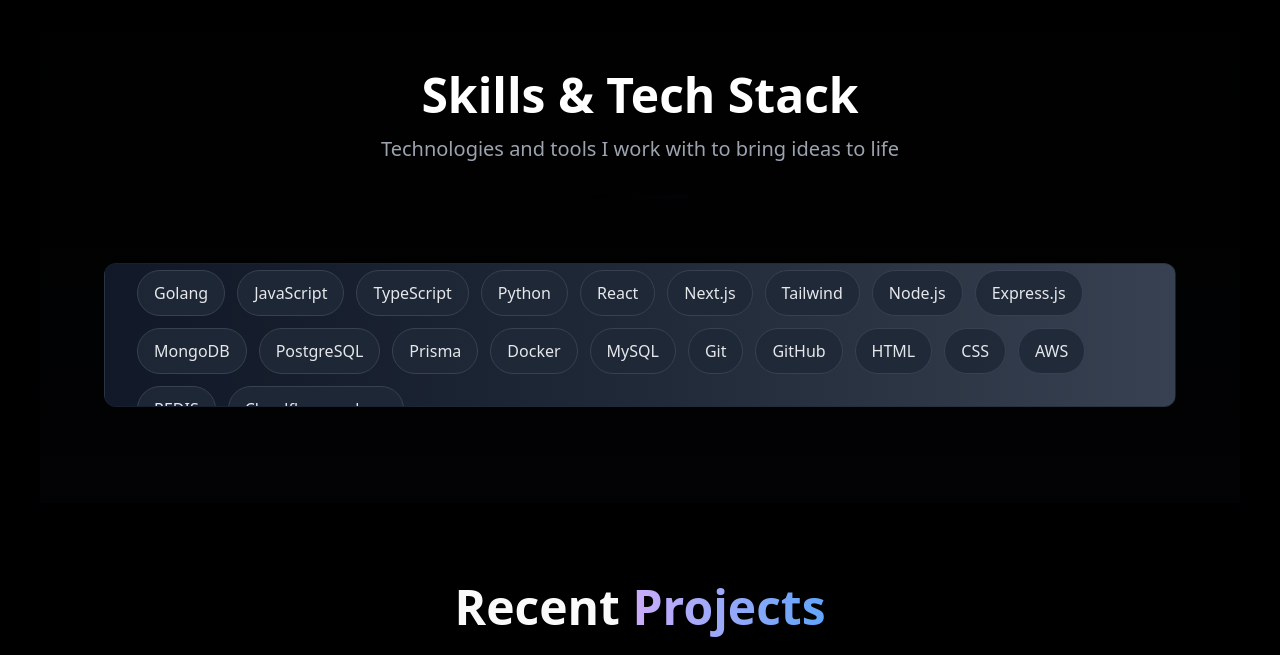
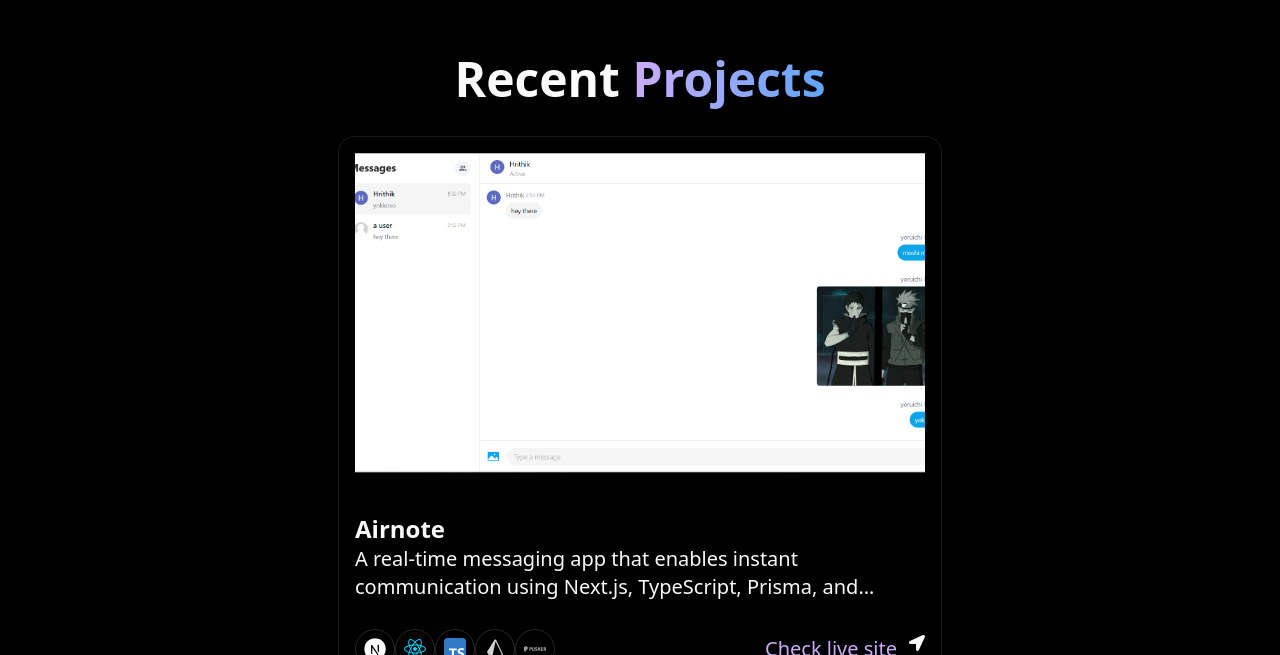
Before and after one commit to hrithik210/portfolio, a Next.js app: page / in a window 1280 px wide. Shown: the part 825-1480 px from the top of the page. Built offline with nearby package versions, Linux system fonts and the light colour scheme.

Commit message:
dope bento grid

```diff
--- a/app/page.tsx
+++ b/app/page.tsx
@@ -15,7 +15,7 @@
 
         <Hero />
         <RecentProjects />
-
+        <Grid />
         <Footer />
       </div>
     </main>
--- a/components/Hero.tsx
+++ b/components/Hero.tsx
@@ -3,8 +3,7 @@
 import { FileText, Github, Linkedin, Mail, Twitter } from "lucide-react"
 import { IconBrandLeetcode } from "@tabler/icons-react"
 import Image from "next/image"
-import { BentoGrid, BentoGridItem } from './ui/Bento-grid'
-import { gridItems } from '@/data/grid-items'
+import Grid from "./Grid"
 
 const socialLinks = [
   {
@@ -122,41 +121,6 @@
         </div>
       </section>
 
-      {/* Skills Section */}
-      <section className="relative py-24 bg-gradient-to-b from-black to-gray-900/10">
-        <div className="max-w-7xl mx-auto px-4 sm:px-6 lg:px-8">
-
-          {/* Section Header */}
-          <div className="text-center mb-16">
-            <h3 className="text-4xl md:text-5xl font-bold text-white mb-4">
-              Skills & Tech Stack
-            </h3>
-            <p className="text-xl text-gray-400 mb-8 max-w-2xl mx-auto">
-              Technologies and tools I work with to bring ideas to life
-            </p>
-            <div className="w-24 h-1 bg-gradient-to-r from-purple-500 to-blue-500 mx-auto rounded-full" />
-          </div>
-
-          {/* Skills Grid */}
-          <div className="max-w-6xl mx-auto">
-            <BentoGrid className="grid-cols-2 md:grid-cols-3 lg:grid-cols-4 gap-6">
-              {gridItems.map(({id, title, className, imgClassName, titleClassName, img, spareImg}) => (
-                <BentoGridItem
-                  id={id}
-                  key={id}
-                  title={title}
-                  description=""
-                  className={`${className} h-32 md:h-36 bg-gray-900/30 border border-gray-800/50 hover:border-purple-500/30 transition-all duration-300 hover:bg-gray-800/30 hover:scale-105 backdrop-blur-sm rounded-xl`}
-                  img={img}
-                  imgClassName={`${imgClassName} opacity-70 group-hover:opacity-90 transition-opacity`}
-                  titleClassName={`${titleClassName} text-base md:text-lg font-medium text-gray-200 group-hover:text-purple-300 transition-colors`}
-                  spareImg={spareImg}
-                />
-              ))}
-            </BentoGrid>
-          </div>
-        </div>
-      </section>
     </div>
   )
 }
--- a/components/ui/Bento-grid.tsx
+++ b/components/ui/Bento-grid.tsx
@@ -42,61 +42,124 @@
     <div
       className={cn(
         `w-full relative overflow-hidden
-        rounded-3xl group/bento hover:shadow-xl
-        transition duration-200 shadow-input dark:shadow-none justify-between flex flex-col
-        border border-gray-700/50`,
+         rounded-2xl group/bento hover:shadow-2xl hover:shadow-red-900/20
+         transition-all duration-500 shadow-xl shadow-black/60 justify-between flex flex-col
+         border border-red-900/30 hover:border-red-500/50 backdrop-blur-sm
+         before:absolute before:inset-0 before:bg-gradient-to-br before:from-red-900/5 before:to-black/20 before:opacity-0 hover:before:opacity-100 before:transition-opacity before:duration-500`,
         className
       )}
       style={{
-        background: 'rgb(17,24,39)',
-        backgroundImage: 'linear-gradient(90deg, rgba(17,24,39,1) 0%, rgba(31,41,55,1) 50%, rgba(55,65,81,1) 100%)',
+        background: 'linear-gradient(135deg, #0a0a0a 0%, #1a0a0a 25%, #2a0f0f 50%, #1a0505 75%, #0a0a0a 100%)',
+        backgroundSize: '400% 400%',
+        animation: 'gradientShift 8s ease infinite',
         minHeight: 'auto'
       }}
     >
-      <div className="w-full h-full">
+      <style jsx>{`
+        @keyframes gradientShift {
+          0%, 100% { background-position: 0% 50%; }
+          50% { background-position: 100% 50%; }
+        }
+        @keyframes pulse {
+          0%, 100% { opacity: 0.3; }
+          50% { opacity: 0.8; }
+        }
+        @keyframes flicker {
+          0%, 100% { opacity: 1; }
+          25% { opacity: 0.8; }
+          50% { opacity: 0.9; }
+          75% { opacity: 0.7; }
+        }
+      `}</style>
+
+      {/* Animated border glow */}
+      <div className="absolute inset-0 rounded-2xl opacity-0 group-hover/bento:opacity-100 transition-opacity duration-500">
+        <div className="absolute inset-0 rounded-2xl bg-gradient-to-r from-red-600/20 via-orange-500/20 to-red-600/20 blur-sm animate-pulse"></div>
+      </div>
+
+      <div className="w-full h-full relative z-10">
         <div className={cn(
           titleClassName,
-          'group-hover/bento:translate-x-2 transition duration-200 relative flex flex-col w-full h-full px-4 sm:px-6 md:px-8 py-8 sm:py-10'
+          'group-hover/bento:translate-x-2 transition-all duration-500 relative flex flex-col w-full h-full px-4 sm:px-6 md:px-8 py-8 sm:py-10'
         )}>
-          <div className="font-sans font-extralight text-gray-300 text-sm md:text-sm lg:text-base z-10">
+          <div className="font-mono font-light text-red-300/80 text-sm md:text-sm lg:text-base z-10 tracking-wider uppercase">
             {description}
           </div>
-          <div className="font-sans font-bold text-white text-lg lg:text-2xl z-10 mb-6">
+          <div
+            className="font-mono font-bold text-red-100 text-lg lg:text-2xl z-10 mb-6 tracking-tight"
+            style={{
+              textShadow: '0 0 10px rgba(239, 68, 68, 0.3), 0 0 20px rgba(239, 68, 68, 0.1)',
+              animation: 'flicker 3s ease-in-out infinite'
+            }}
+          >
             {title}
           </div>
+
           {id === 3 && (
             <div className="w-full mt-auto relative">
-              {/* Glow effect background */}
+              {/* Enhanced glow background with multiple layers */}
               {hoveredSkill && (
-                <div className="absolute inset-0 bg-indigo-500/10 blur-xl rounded-3xl transition-all duration-300 z-0"></div>
+                <>
+                  <div className="absolute inset-0 bg-red-600/15 blur-2xl rounded-3xl transition-all duration-500 z-0 animate-pulse"></div>
+                  <div className="absolute inset-0 bg-orange-500/10 blur-xl rounded-2xl transition-all duration-300 z-0"></div>
+                </>
               )}
 
+              {/* Animated grid pattern background */}
+              <div
+                className="absolute inset-0 opacity-10"
+                style={{
+                  backgroundImage: `radial-gradient(circle at 2px 2px, rgba(239, 68, 68, 0.3) 1px, transparent 0)`,
+                  backgroundSize: '20px 20px',
+                  animation: 'pulse 4s ease-in-out infinite'
+                }}
+              ></div>
+
               <div className="flex flex-wrap gap-2.5 sm:gap-3 relative z-10">
-                {skills.map((skill) => (
+                {skills.map((skill, index) => (
                   <span
                     key={skill}
-                    className={`py-2.5 px-4 text-sm lg:text-base
-                      rounded-full whitespace-nowrap
-                      transition-all duration-300 transform
-                      ${hoveredSkill === skill
-                        ? 'bg-gradient-to-r from-indigo-400 to-purple-500 text-white scale-110 shadow-md shadow-indigo-500/20 font-medium border-none'
-                        : 'bg-[#1f2937]/90 text-gray-200 border border-gray-700 hover:border-indigo-400/30'}
-                      ${hoveredSkill && hoveredSkill !== skill ? 'opacity-50' : 'opacity-100'}
+                    className={`py-3 px-5 text-sm lg:text-base font-mono
+                     rounded-xl whitespace-nowrap cursor-pointer
+                     transition-all duration-500 transform relative overflow-hidden
+                     ${hoveredSkill === skill
+                       ? 'bg-gradient-to-r from-red-600 via-orange-500 to-red-600 text-white scale-110 shadow-lg shadow-red-500/40 font-bold border border-red-400/50 animate-pulse'
+                       : 'bg-black/60 text-red-200/90 border border-red-900/40 hover:border-red-600/60 backdrop-blur-sm hover:bg-red-950/30'}
+                     ${hoveredSkill && hoveredSkill !== skill ? 'opacity-40 scale-95' : 'opacity-100'}
                     `}
+                    style={{
+                      animationDelay: `${index * 0.1}s`,
+                      textShadow: hoveredSkill === skill ? '0 0 8px rgba(255, 255, 255, 0.8)' : 'none'
+                    }}
                     onMouseEnter={() => setHoveredSkill(skill)}
                     onMouseLeave={() => setHoveredSkill(null)}
                   >
-                    {skill}
+                    {/* Glitch effect overlay for hovered skill */}
+                    {hoveredSkill === skill && (
+                      <div className="absolute inset-0 bg-gradient-to-r from-transparent via-white/10 to-transparent animate-pulse"></div>
+                    )}
+                    <span className="relative z-10">{skill}</span>
                   </span>
                 ))}
               </div>
 
-              {/* Bottom glow line */}
-              <div className="h-px w-full mt-6 bg-gradient-to-r from-transparent via-indigo-400/30 to-transparent"></div>
+              {/* Enhanced bottom effects */}
+              <div className="relative mt-8">
+                <div className="h-px w-full bg-gradient-to-r from-transparent via-red-500/60 to-transparent"></div>
+                <div className="h-px w-full mt-1 bg-gradient-to-r from-transparent via-orange-400/30 to-transparent blur-sm"></div>
+                {/* Flickering accent dots */}
+                <div className="absolute left-1/4 -top-1 w-1 h-1 bg-red-400 rounded-full animate-pulse"></div>
+                <div className="absolute right-1/3 -top-1 w-1 h-1 bg-orange-400 rounded-full animate-pulse" style={{ animationDelay: '1s' }}></div>
+                <div className="absolute left-3/4 -top-1 w-1 h-1 bg-red-300 rounded-full animate-pulse" style={{ animationDelay: '2s' }}></div>
+              </div>
             </div>
           )}
         </div>
       </div>
+
+      {/* Corner accent lines */}
+      <div className="absolute top-4 left-4 w-6 h-6 border-l-2 border-t-2 border-red-500/40 opacity-0 group-hover/bento:opacity-100 transition-opacity duration-500"></div>
+      <div className="absolute bottom-4 right-4 w-6 h-6 border-r-2 border-b-2 border-red-500/40 opacity-0 group-hover/bento:opacity-100 transition-opacity duration-500"></div>
     </div>
   );
 };
```
